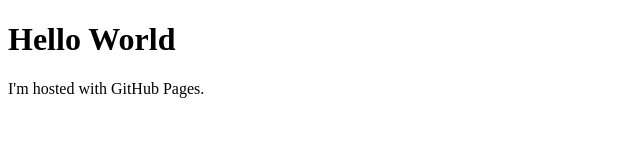
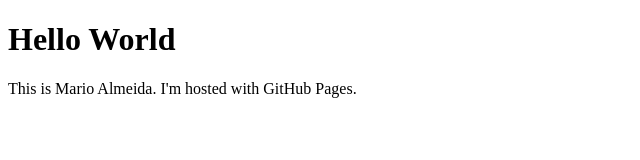
Before and after one commit to almeidam1/EnvisionInMotion.github.io, a plain HTML site: page index.html in a window 1280 px wide. Shown: the whole page, without its empty margins (0-640 px from the left). Drawn offline with Linux system fonts and the light colour scheme.

Commit message:
Update index.html

```diff
--- a/index.html
+++ b/index.html
@@ -7,6 +7,6 @@
 </head>
 <body>
     <h1>Hello World</h1>
-    <p>I'm hosted with GitHub Pages.</p>
+    <p>This is Mario Almeida. I'm hosted with GitHub Pages.</p>
 </body>
 </html>
```
